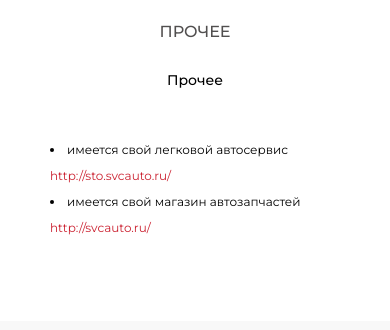
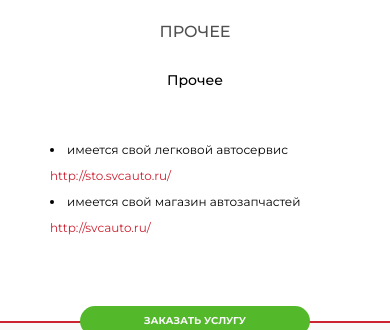
Before and after one commit to tetatet20/Service-AUTO, a plain HTML site: page index.pug in a window 390 px wide. Shown: the part 2140-2470 px from the top of the page. Drawn offline with nearby package versions, Linux system fonts and the light colour scheme; files that its build step writes are made by us from their sources.

Commit message:
Сверстал кнопку заказа услуги

```diff
--- a/components/services.pug
+++ b/components/services.pug
@@ -7,3 +7,5 @@
         +services('../img/2logo.svg','коммерческий транспорт','Эвакуация коммерческого транспорта до 3,5 тонн любой сложности:','Микроавтобусы, минивэны, фургоны, пассажирские и грузовые Газели и УАЗ','После сильных ДТП, перевернутые, сильно повреждённые, с нарушением геометрии;', false)
         +services('../img/3logo.svg','трактора','Эвакуация и транспортировка спецтехники любой сложности:','эвакуация трактора;','эвакуация погрузчика;', true , 'эвакуация катка;','эвакуация эскаватора;','эвакуация ножничного подъемника;','эвакуация самоходной вышки;')
         +services('../img/4logo.svg','прочее','Прочее','имеется свой легковой автосервис  <a href="http://sto.svcauto.ru/">http://sto.svcauto.ru/</a>','имеется свой магазин автозапчастей  <a href="http://svcauto.ru/">http://svcauto.ru/</a>', false)
+    button.order-service
+        a(href="tel:+78172580708") Заказать услугу
--- a/styles/components/services.scss
+++ b/styles/components/services.scss
@@ -2,6 +2,7 @@
 
 
 .services-container {
+    position: relative;
     box-sizing: border-box;
     // max-width: $maxWidth;
     background-color: white;
@@ -12,6 +13,7 @@
     font-family: 'Montserrat';
     flex-direction: column;
     padding: 50px;
+    border-bottom: 2px solid #CB2130;
 
     @media (max-width: 1090px) {
         // padding: 50px 150px;
@@ -52,3 +54,49 @@
 
     }
 }
+
+.order-service {
+        position: absolute;
+        bottom:-30px;
+        // left: 500px;
+        max-width: 448px;
+        height: 61px;
+        background: #53b92b;
+        border-radius: 29px;
+        font-family: "Montserrat";
+        font-style: normal;
+        font-weight: 700;
+        font-size: 24px;
+        line-height: 29px;
+        text-align: center;
+        text-transform: uppercase;
+        color: #f7f7f7;
+        padding-left: 100px;
+        padding-right: 100px;
+
+            a {
+                color: #f7f7f7;
+            }
+
+        @media (max-width: 1200px) {
+          padding-left: 70px;
+          padding-right: 70px;
+        }
+
+        @media (max-width: 767px) {
+          width: 330px;
+          height: 40px;
+          font-size: 15px;
+          line-height: 0px;
+          bottom:-20px;
+        }
+
+        @media (max-width: 500px) {
+          width: 230px;
+          height: 30px;
+          font-size: 10px;
+          padding: 0;
+          bottom:-15px;
+          text-align: center;
+        }
+}
```
Also changed, not shown: dist/index.css, dist/index.html.
